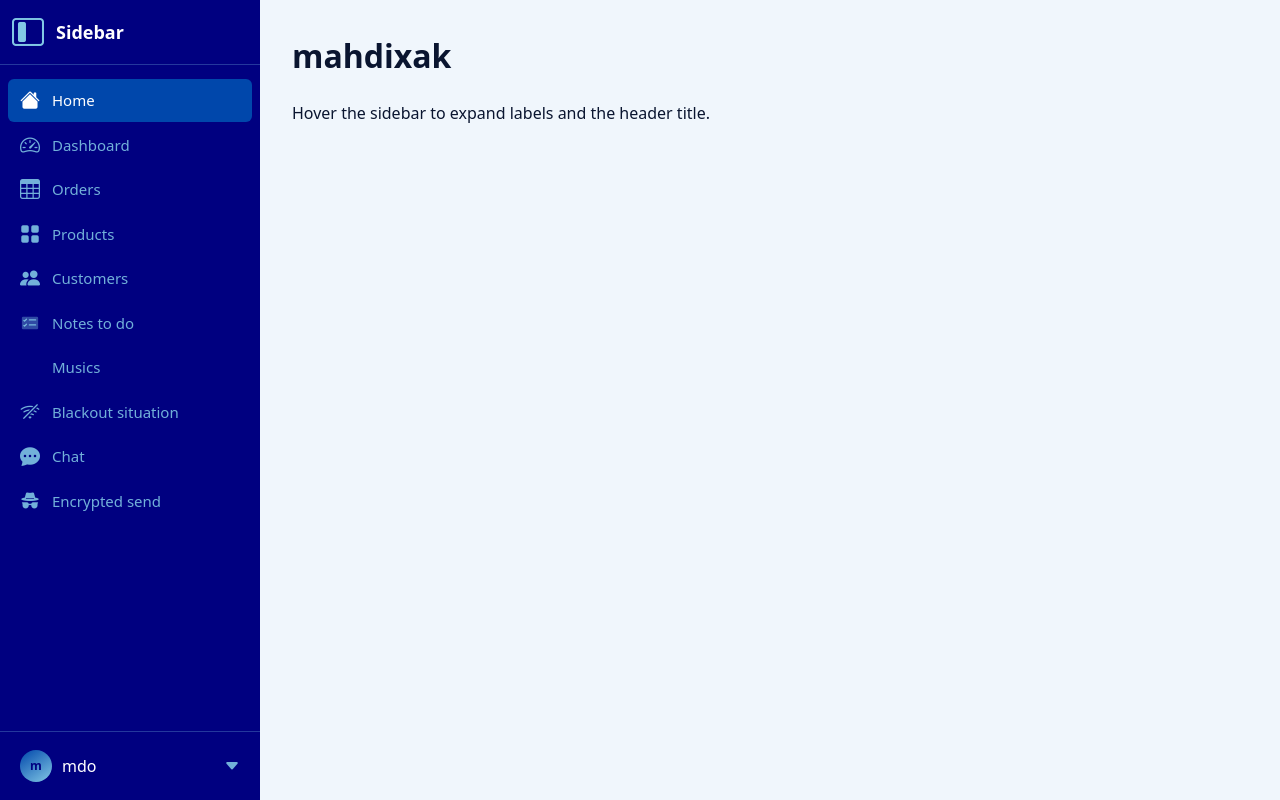
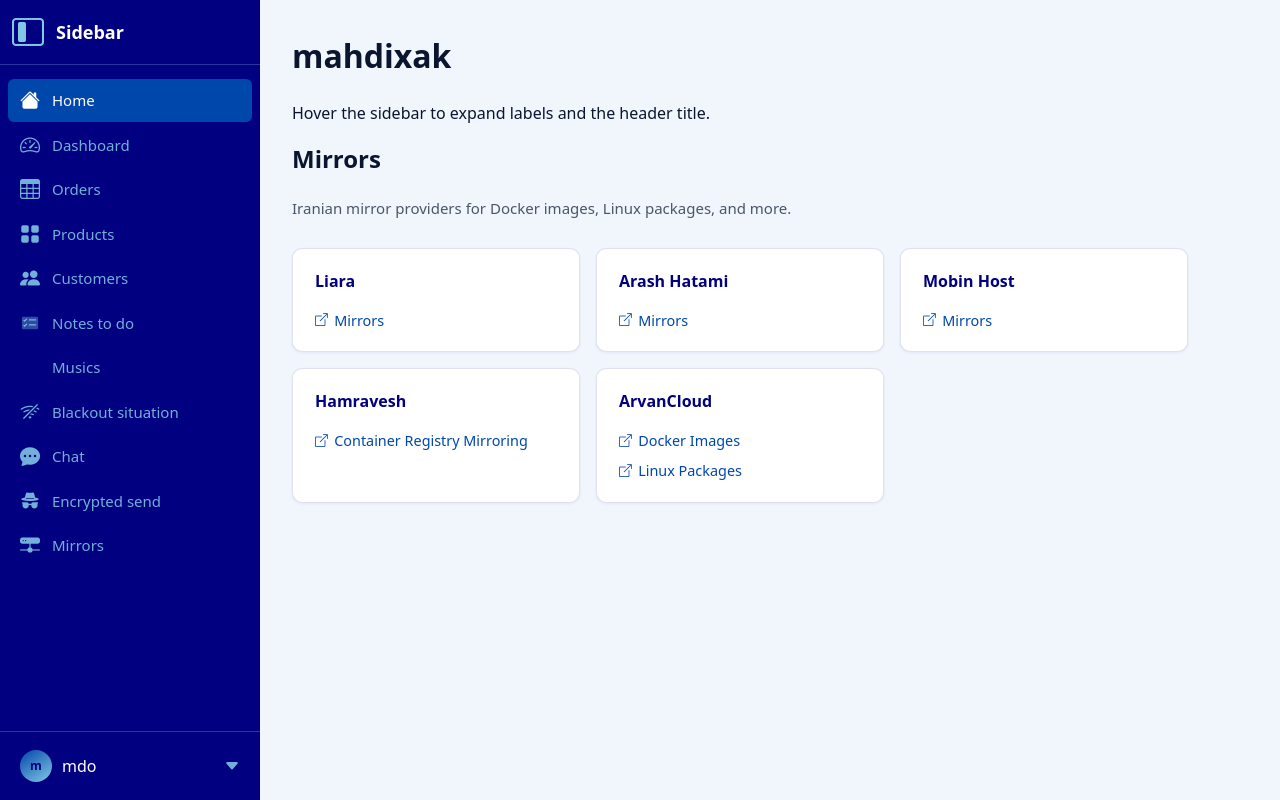
Before and after one commit to mahdiXak47/mahdixak-front, a React (Vite) app: page / in a window 1280 px wide. Built offline with nearby package versions, Linux system fonts and the light colour scheme.

Commit message:
mirrors added

```diff
--- a/src/App.jsx
+++ b/src/App.jsx
@@ -1,4 +1,5 @@
 import Sidebar from './Sidebar';
+import Mirrors from './Mirrors';
 
 function App() {
   return (
@@ -7,6 +8,7 @@
       <main className="app-main">
         <h1>mahdixak</h1>
         <p>Hover the sidebar to expand labels and the header title.</p>
+        <Mirrors />
       </main>
     </div>
   );
--- /dev/null
+++ b/src/Mirrors.css
@@ -0,0 +1,73 @@
+.mirrors {
+  max-width: 56rem;
+}
+
+.mirrors__title {
+  margin-top: 0;
+  font-size: 1.5rem;
+  color: var(--color-ink);
+}
+
+.mirrors__subtitle {
+  margin-top: 0.25rem;
+  margin-bottom: 1.75rem;
+  color: #4a5568;
+  font-size: 0.9375rem;
+}
+
+.mirrors__grid {
+  display: grid;
+  grid-template-columns: repeat(auto-fill, minmax(15rem, 1fr));
+  gap: 1rem;
+}
+
+.mirror-card {
+  background: #fff;
+  border: 1px solid rgba(0, 0, 128, 0.12);
+  border-radius: 0.625rem;
+  padding: 1.25rem 1.375rem;
+  box-shadow: 0 1px 3px rgba(0, 0, 128, 0.06);
+  transition: box-shadow 0.15s ease, border-color 0.15s ease;
+}
+
+.mirror-card:hover {
+  border-color: var(--color-cobalt);
+  box-shadow: 0 4px 12px rgba(0, 71, 171, 0.12);
+}
+
+.mirror-card__name {
+  margin: 0 0 0.875rem;
+  font-size: 1rem;
+  font-weight: 700;
+  color: var(--color-navy);
+}
+
+.mirror-card__links {
+  list-style: none;
+  margin: 0;
+  padding: 0;
+  display: flex;
+  flex-direction: column;
+  gap: 0.375rem;
+}
+
+.mirror-card__link {
+  display: inline-flex;
+  align-items: center;
+  gap: 0.4rem;
+  color: var(--color-cobalt);
+  text-decoration: none;
+  font-size: 0.9rem;
+  font-weight: 500;
+  transition: color 0.15s ease;
+}
+
+.mirror-card__link:hover {
+  color: var(--color-navy);
+  text-decoration: underline;
+}
+
+.mirror-card__link-icon {
+  font-size: 0.8rem;
+  flex-shrink: 0;
+}
--- /dev/null
+++ b/src/Mirrors.jsx
@@ -0,0 +1,68 @@
+import './Mirrors.css';
+
+const MIRRORS = [
+  {
+    id: 'liara',
+    name: 'Liara',
+    links: [{ label: 'Mirrors', href: 'https://liara.ir/mirrors/' }],
+  },
+  {
+    id: 'arash-hatami',
+    name: 'Arash Hatami',
+    links: [{ label: 'Mirrors', href: 'https://mirrors.arash-hatami.ir/' }],
+  },
+  {
+    id: 'mobinhost',
+    name: 'Mobin Host',
+    links: [{ label: 'Mirrors', href: 'https://mirror.mobinhost.com/' }],
+  },
+  {
+    id: 'hamravesh',
+    name: 'Hamravesh',
+    links: [
+      {
+        label: 'Container Registry Mirroring',
+        href: 'https://hamravesh.com/blog/container-registry-mirroring-and-caching/',
+      },
+    ],
+  },
+  {
+    id: 'arvan',
+    name: 'ArvanCloud',
+    links: [
+      { label: 'Docker Images', href: 'https://www.arvancloud.ir/fa/dev/docker' },
+      { label: 'Linux Packages', href: 'https://www.arvancloud.ir/en/dev/linux-repository' },
+    ],
+  },
+];
+
+export default function Mirrors() {
+  return (
+    <section id="mirrors" className="mirrors">
+      <h2 className="mirrors__title">Mirrors</h2>
+      <p className="mirrors__subtitle">Iranian mirror providers for Docker images, Linux packages, and more.</p>
+      <div className="mirrors__grid">
+        {MIRRORS.map(({ id, name, links }) => (
+          <div key={id} className="mirror-card">
+            <h3 className="mirror-card__name">{name}</h3>
+            <ul className="mirror-card__links">
+              {links.map(({ label, href }) => (
+                <li key={href}>
+                  <a
+                    className="mirror-card__link"
+                    href={href}
+                    target="_blank"
+                    rel="noreferrer noopener"
+                  >
+                    <i className="bi bi-box-arrow-up-right mirror-card__link-icon" aria-hidden />
+                    {label}
+                  </a>
+                </li>
+              ))}
+            </ul>
+          </div>
+        ))}
+      </div>
+    </section>
+  );
+}
--- a/src/Sidebar.jsx
+++ b/src/Sidebar.jsx
@@ -48,6 +48,7 @@
     externalHref: 'https://oneclick-rocketchat-osgu3zzv.darkube.app/',
   },
   { id: 'encrypted-send', label: 'Encrypted send', icon: () => <BiIcon name="incognito" />, externalHref: 'https://ignis.locker/' },
+  { id: 'mirrors', label: 'Mirrors', icon: () => <BiIcon name="hdd-network-fill" /> },
 ];
 
 export default function Sidebar() {
```
